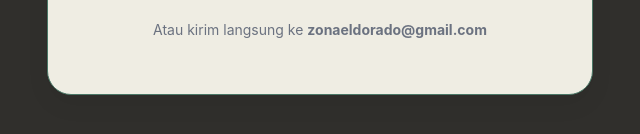
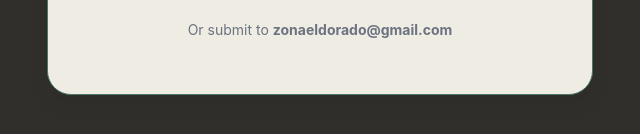
Before and after one commit to zonaeldorado/zonacontact, a plain HTML site: page index.html in a window 1280 px wide. Shown: the part 598-732 px from the top of the page, 320-960 px from the left. Drawn offline with Linux system fonts and the light colour scheme.

Commit message:
Update index.html

```diff
--- a/index.html
+++ b/index.html
@@ -110,7 +110,7 @@
       </form>
 
       <footer>
-        <p>Atau kirim langsung ke <strong>zonaeldorado@gmail.com</strong></p>
+        <p>Or submit to <strong>zonaeldorado@gmail.com</strong></p>
       </footer>
     </div>
   </body>
```
